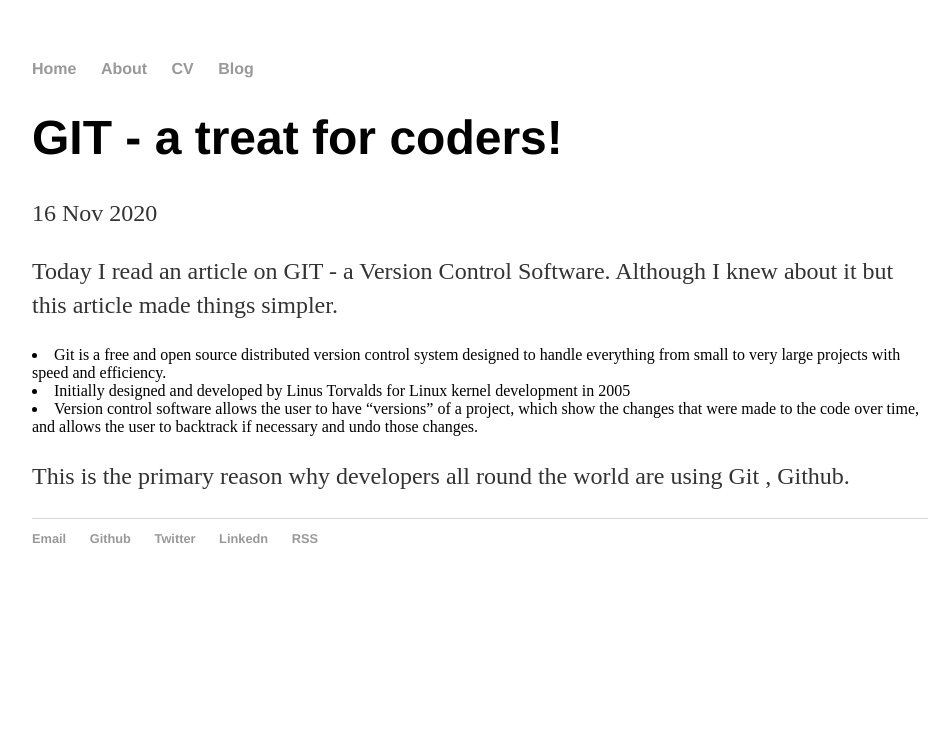
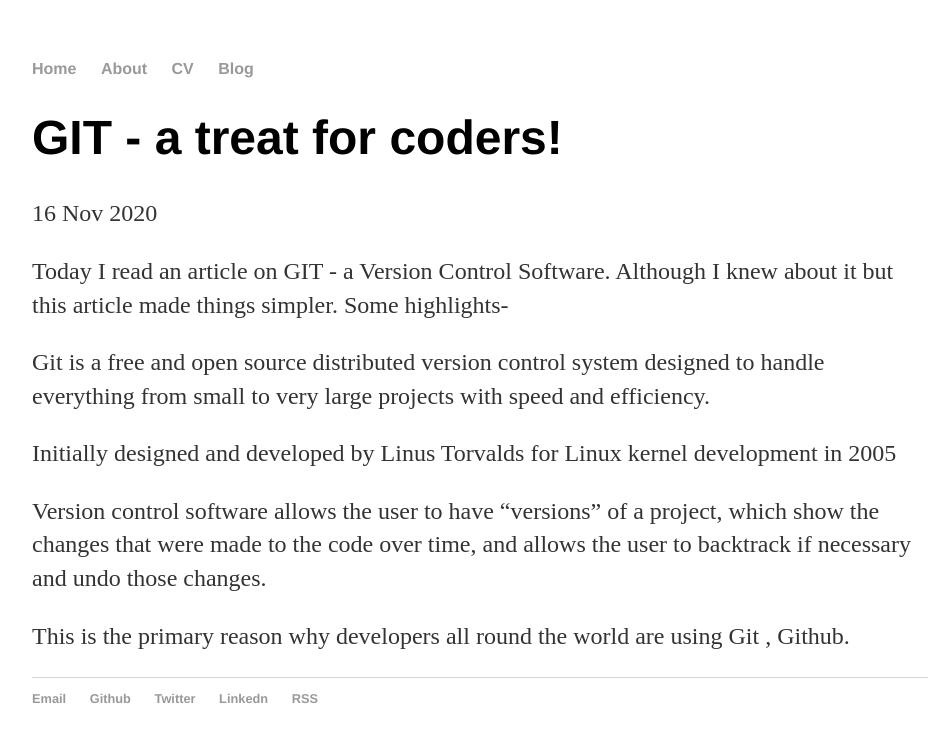
Before and after one commit to kulsoomzahra/kulsoomzahra.github.io, a Jekyll site: the page built from _posts/2020-11-16-kulsoom-zahra-git.md, in a window 1280 px wide. Shown: the top 742 px of the page, without its empty margins (160-1109 px from the left). Built offline with Jekyll 4.4.1, drawn with Linux system fonts in a browser that asks for light colours.

Commit message:
Update 2020-11-16-kulsoom-zahra-git.md

```diff
--- a/_posts/2020-11-16-kulsoom-zahra-git.md
+++ b/_posts/2020-11-16-kulsoom-zahra-git.md
@@ -4,8 +4,8 @@
 date: 2020-11-16
 ---
 Today I read an article on GIT - a Version Control Software.
-Although I knew about it but this article made things simpler.
-<li>Git is a free and open source distributed version control system designed to handle everything from small to very large projects with speed and efficiency.</li>
-<li>Initially designed and developed by Linus Torvalds for Linux kernel development in 2005</li>
-<li>Version control software allows the user to have “versions” of a project, which show the changes that were made to the code over time, and allows the user to backtrack if necessary and undo those changes.</li>
+Although I knew about it but this article made things simpler. Some highlights-
+<p>Git is a free and open source distributed version control system designed to handle everything from small to very large projects with speed and efficiency.</p>
+<p>Initially designed and developed by Linus Torvalds for Linux kernel development in 2005</p>
+<p>Version control software allows the user to have “versions” of a project, which show the changes that were made to the code over time, and allows the user to backtrack if necessary and undo those changes.</p>
 This is the primary reason why developers all round the world are using Git , Github.
```
